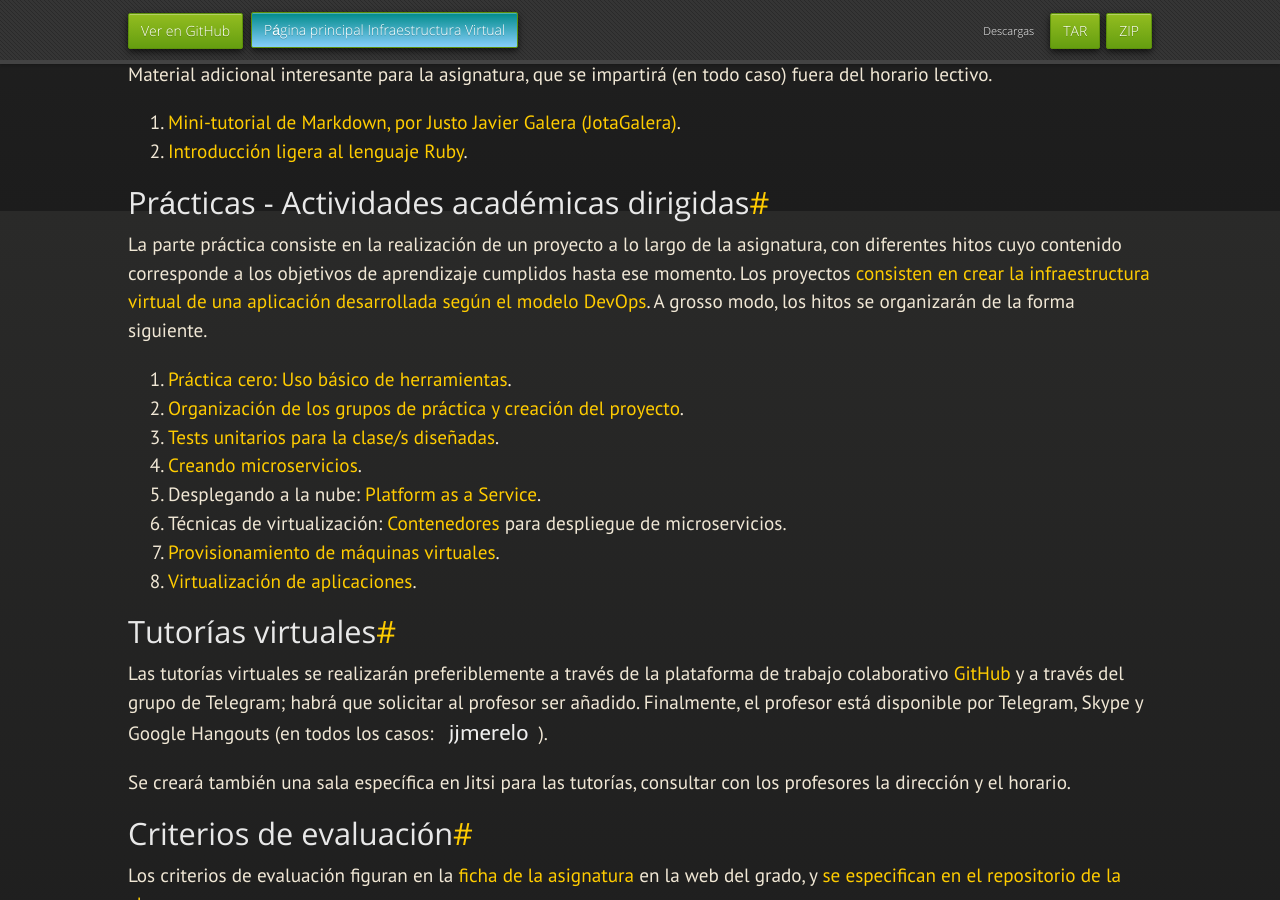
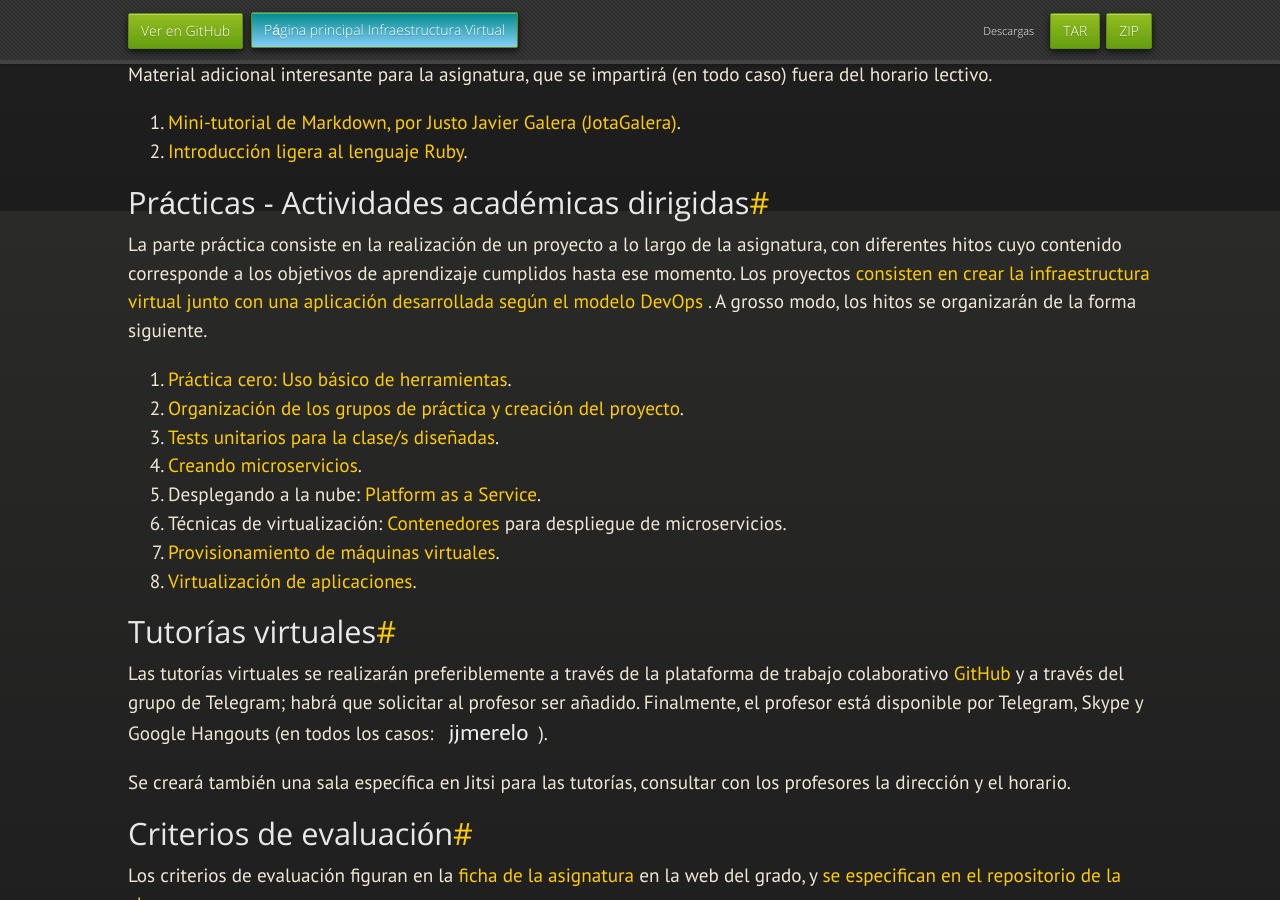
Before and after one commit to JJ/IV, a Jekyll site: the page built from index.md, in a window 1280 px wide and 900 px high, scrolled down 1589 px. Built offline with Jekyll 4.4.1, drawn with Linux system fonts in a browser that asks for light colours; nearby versions of some CDN libraries; some web fonts are replaced; our own code applies the rules of GitHub Pages for plain Markdown files.

Commit message:
Sync index.md de master a gh-pages

```diff
--- a/index.md
+++ b/index.md
@@ -87,12 +87,12 @@ Material adicional interesante para la asignatura, que se impartirá
 
 ## Prácticas - Actividades académicas dirigidas
 
-La parte práctica consiste en la realización de un proyecto a lo largo de la
-asignatura, con diferentes hitos cuyo contenido corresponde a los objetivos de
-aprendizaje cumplidos hasta ese momento. Los proyectos
-[consisten en crear la infraestructura virtual de una aplicación desarrollada según el modelo DevOps](documentos/proyecto/README.md). A
-grosso modo, los hitos se organizarán
-de la forma siguiente.
+La parte práctica consiste en la realización de un proyecto a lo largo
+de la asignatura, con diferentes hitos cuyo contenido corresponde a
+los objetivos de aprendizaje cumplidos hasta ese momento. Los
+proyectos
+[consisten en crear la infraestructura virtual junto con una aplicación desarrollada según el modelo DevOps](documentos/proyecto/README.md)
+. A grosso modo, los hitos se organizarán de la forma siguiente.
 
 1. [Práctica cero: Uso básico de
    herramientas](documentos/proyecto/0.Repositorio).
```
